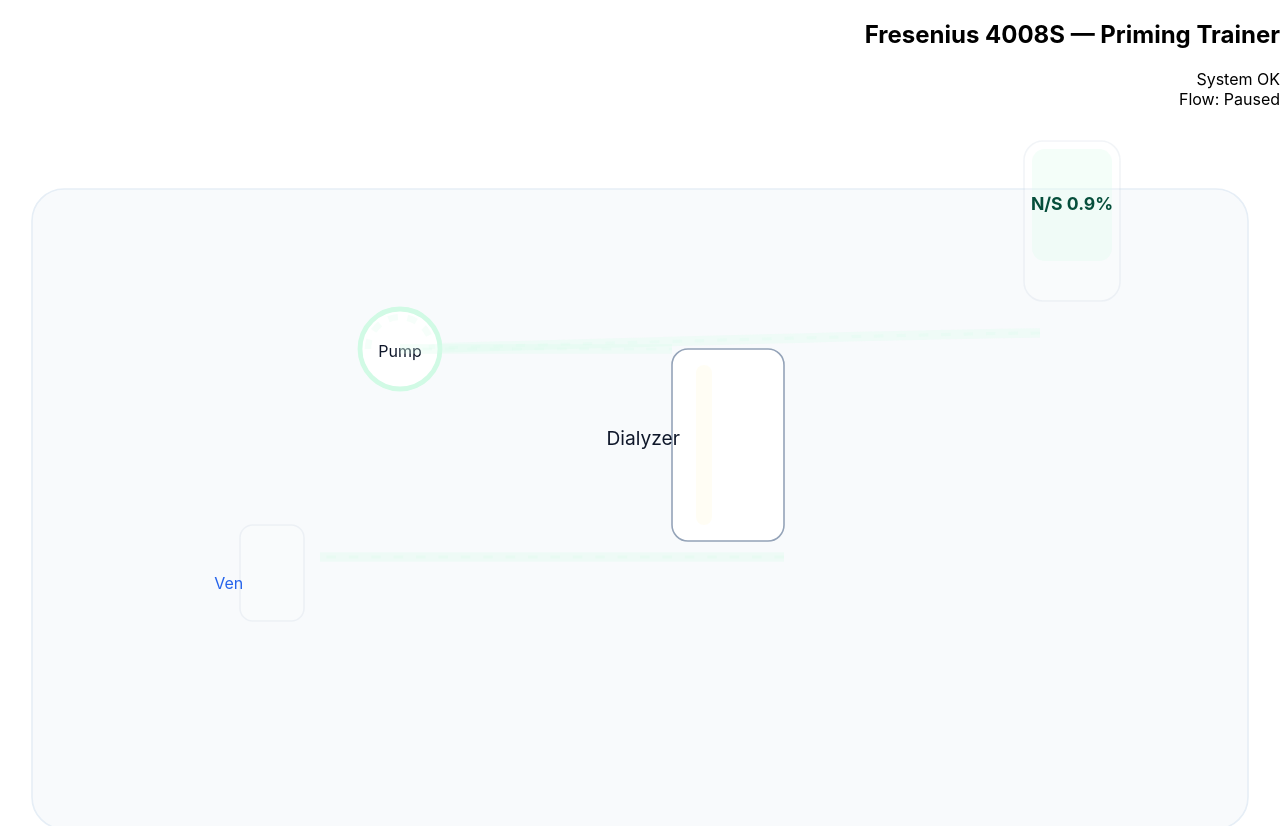
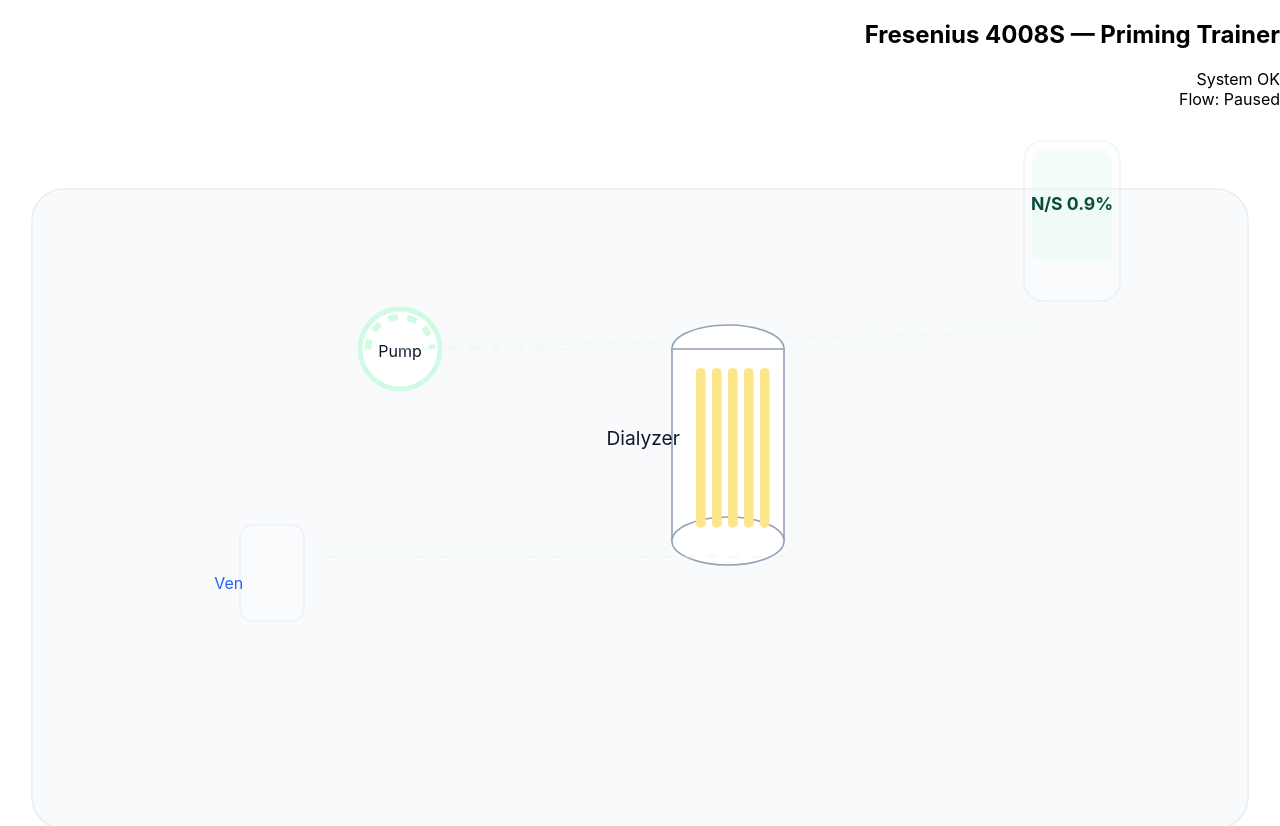
Before and after one commit to mohsenjamalpoor/hemodialys, a React (Create React App) app: page /hemo/priming4008S in a window 1280 px wide. Shown: the top 826 px of the page. Built offline with nearby package versions, Linux system fonts and the light colour scheme.

Commit message:
add priming

```diff
--- a/src/components/prime/Priming4008s.jsx
+++ b/src/components/prime/Priming4008s.jsx
@@ -87,17 +87,22 @@
 }
 
 // -------------------- Circuit SVG --------------------
-function CircuitSVG({ running, highlights, fluidType, duration = "2s", style }) {
+
+function CircuitSVG({ running, highlights, fluidType, duration = 2, style }) {
   const is = (part) => highlights.includes(part) || highlights.includes("all");
   const dim = (part) => (is(part) ? 1 : 0.25);
 
-  // رنگ محلول
   const fluidColor =
     fluidType === "NS"
       ? "#d1fae5"
       : fluidType === "PC"
       ? "#ef4444"
-      : "#fde68a"; // FFP و Alb زرد
+      : "#fde68a";
+
+  const flowAnim = {
+    animate: { y: running ? [0, 24, 0] : 0 },
+    transition: { duration, repeat: Infinity, ease: "linear" },
+  };
 
   return (
     <svg viewBox="0 0 800 500" className="w-full h-auto" style={style}>
@@ -118,24 +123,16 @@
         </text>
       </g>
 
-      {/* Arterial line: Fluid Bag → Pump */}
-      <path
-        d="M 650 140 Q 600 140 250 150"
-        stroke={fluidColor}
-        strokeWidth={6}
-        fill="none"
-        opacity={dim("arterial")}
-      />
-      <path
+      {/* Arterial line */}
+      <motion.path
         d="M 650 140 Q 600 140 250 150"
         stroke={fluidColor}
         strokeWidth={2}
+        fill="none"
         strokeDasharray="6 8"
-        fill="none"
-        style={{
-          opacity: running ? 1 : 0.2,
-          animation: `flowDash ${duration} linear infinite`,
-        }}
+        animate={{ strokeDashoffset: running ? [0, 28] : 0 }}
+        transition={{ duration, repeat: Infinity, ease: "linear" }}
+        opacity={dim("arterial")}
       />
 
       {/* Pump */}
@@ -149,120 +146,71 @@
           strokeWidth={3}
           opacity={dim("pump")}
         />
-        <text x={0} y={5} fontSize={10} fill="#0f172a" textAnchor="middle">
-          Pump
-        </text>
-        {/* Semicircle flow */}
-        <path
+        <text x={0} y={5} fontSize={10} fill="#0f172a" textAnchor="middle">Pump</text>
+        <motion.path
           d="M -20 0 A 20 20 0 0 1 20 0"
           fill="none"
           stroke={fluidColor}
           strokeWidth={4}
           strokeDasharray="6 6"
-          style={{
-            opacity: running ? 1 : 0.2,
-            animation: "pumpFlow 1s linear infinite",
-          }}
+          animate={{ strokeDashoffset: running ? [0, 20] : 0 }}
+          transition={{ duration: 1, repeat: Infinity, ease: "linear" }}
         />
       </g>
 
       {/* Arterial line: Pump → Dialyzer */}
-      <path
-        d="M 250 150 Q 350 150 420 150"
-        stroke={fluidColor}
-        strokeWidth={6}
-        fill="none"
-        opacity={dim("arterial")}
-      />
-      <path
+      <motion.path
         d="M 250 150 Q 350 150 420 150"
         stroke={fluidColor}
         strokeWidth={2}
+        fill="none"
         strokeDasharray="6 8"
-        fill="none"
-        style={{
-          opacity: running ? 1 : 0.2,
-          animation: `flowDash ${duration} linear infinite`,
-        }}
+        animate={{ strokeDashoffset: running ? [0, 28] : 0 }}
+        transition={{ duration, repeat: Infinity, ease: "linear" }}
+        opacity={dim("arterial")}
       />
 
       {/* Dialyzer */}
       <g transform="translate(420,150)">
-        <rect
-          x={0}
-          y={0}
-          width={70}
-          height={120}
-          rx={10}
-          fill="#fff"
-          stroke="#94a3b8"
-          opacity={dim("dialyzer")}
-        />
-        <rect
-          x={15}
-          y={10}
-          width={10}
-          height={100}
-          rx={5}
-          fill="#fef3c7"
-          style={{
-            opacity: running ? 0.9 : 0.2,
-            animation: `verticalFlow ${duration} linear infinite`,
-          }}
-        />
-        <text x={5} y={60} fontSize={12} fill="#0f172a">
-          Dialyzer
-        </text>
+        <ellipse cx={35} cy={0} rx={35} ry={15} fill="#fff" stroke="#94a3b8" opacity={dim("dialyzer")} />
+        <rect x={0} y={0} width={70} height={120} fill="#fff" stroke="#94a3b8" opacity={dim("dialyzer")} />
+        <ellipse cx={35} cy={120} rx={35} ry={15} fill="#fff" stroke="#94a3b8" opacity={dim("dialyzer")} />
+
+        {[...Array(5)].map((_, i) => (
+          <motion.rect
+            key={i}
+            x={15 + i * 10}
+            y={10}
+            width={6}
+            height={100}
+            rx={3}
+            fill="#fde68a"
+            {...flowAnim}
+          />
+        ))}
+
+        <text x={5} y={60} fontSize={12} fill="#0f172a">Dialyzer</text>
       </g>
 
-      {/* Venous line: Dialyzer → Venous chamber */}
-      <line
-        x1={490}
-        y1={280}
-        x2={200}
-        y2={280}
-        stroke={fluidColor}
-        strokeWidth={6}
+      {/* Venous line */}
+      <motion.line
+        x1={490} y1={280} x2={200} y2={280}
+        stroke={fluidColor} strokeWidth={2} strokeDasharray="6 8"
+        animate={{ strokeDashoffset: running ? [0, 28] : 0 }}
+        transition={{ duration, repeat: Infinity, ease: "linear", repeatType: "reverse" }}
         opacity={dim("venous")}
-      />
-      <line
-        x1={490}
-        y1={280}
-        x2={200}
-        y2={280}
-        stroke={fluidColor}
-        strokeWidth={2}
-        strokeDasharray="6 8"
-        style={{
-          opacity: running ? 1 : 0.2,
-          animation: `flowDash ${duration} linear infinite reverse`,
-        }}
       />
 
       {/* Venous chamber */}
       <rect x={150} y={260} width={40} height={60} rx={8} fill="#fff" stroke="#cbd5e1" opacity={dim("venous")} />
-      <text x={152} y={300} fontSize={10} fill="#2563eb">
-        Ven
-      </text>
-
-      {/* Animations */}
-      <style>{`
-        @keyframes flowDash {
-          from { stroke-dashoffset: 0; }
-          to { stroke-dashoffset: 28; }
-        }
-        @keyframes verticalFlow {
-          0% { transform: translateY(0); }
-          100% { transform: translateY(-24px); }
-        }
-        @keyframes pumpFlow {
-          0% { stroke-dashoffset: 0; }
-          100% { stroke-dashoffset: 20; }
-        }
-      `}</style>
+      <text x={152} y={300} fontSize={10} fill="#2563eb">Ven</text>
     </svg>
   );
 }
+
+
+
+
 
 
 // -------------------- Main Component --------------------
```
